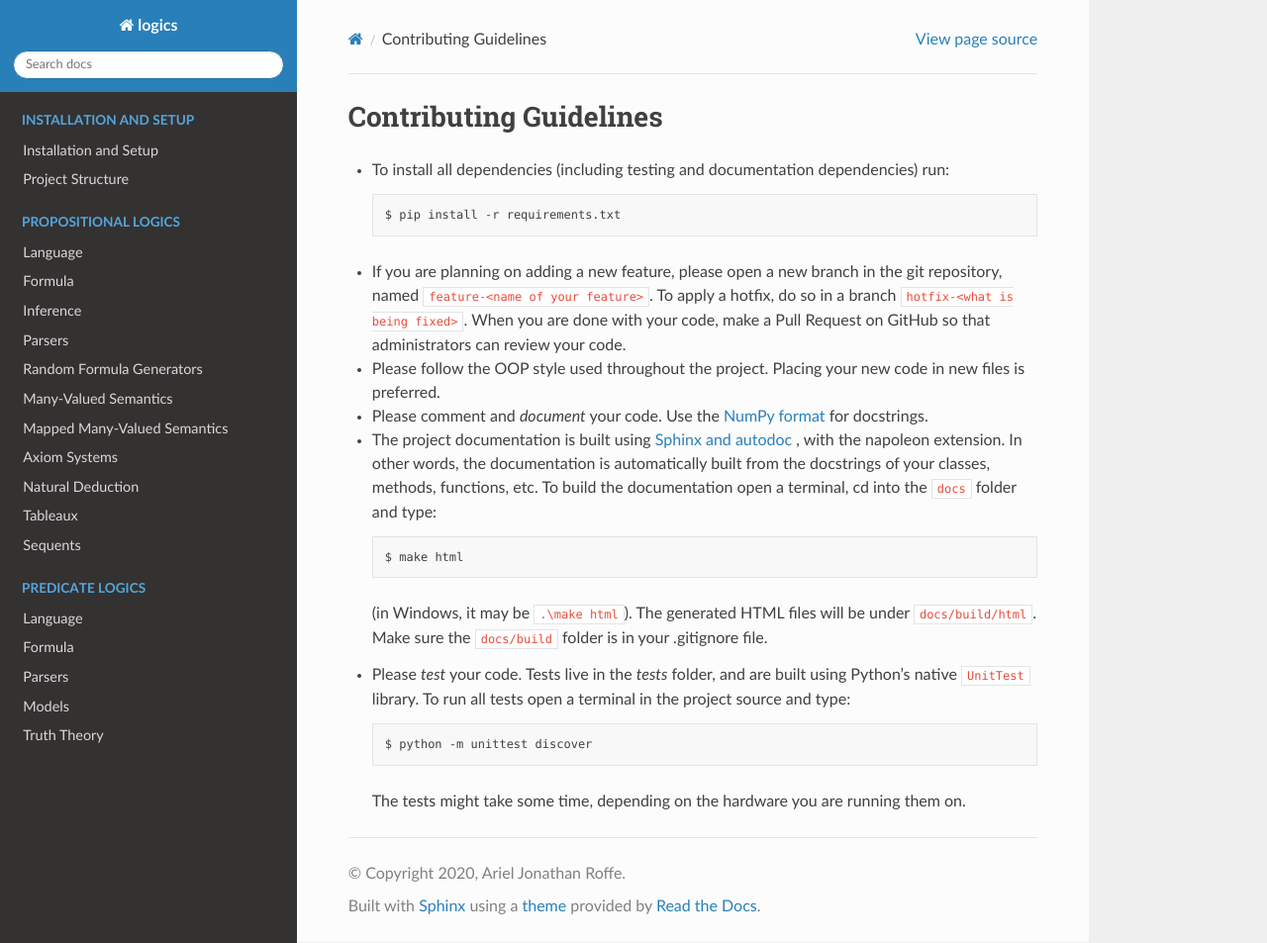
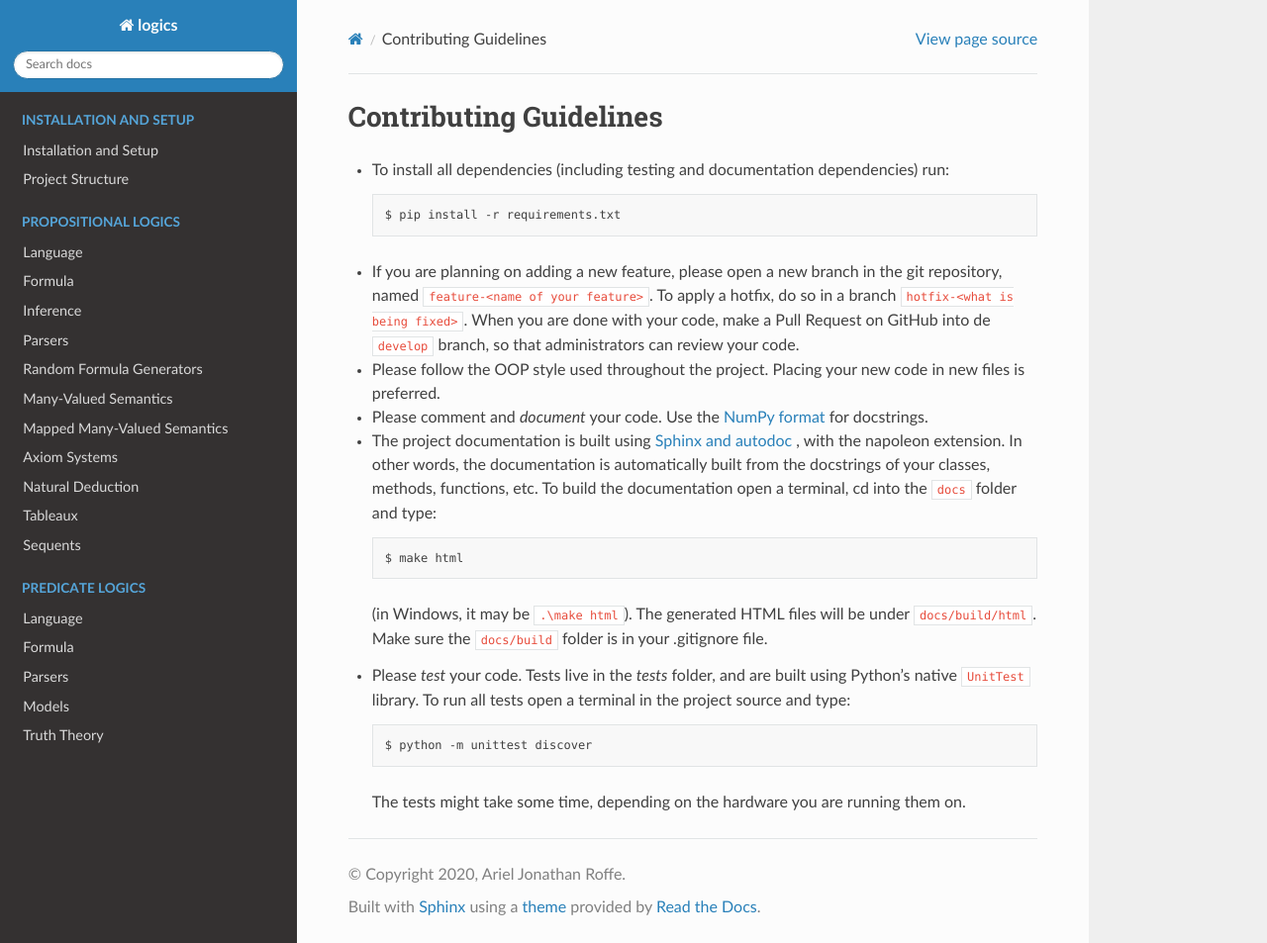
Before and after one commit to ariroffe/logics, a Sphinx documentation site: the page built from docs/source/contributing.rst, in a window 1280 px wide and 953 px high. Shown: the whole window at 99% size. Built offline with Sphinx 7.4.7 and the Read the Docs theme 2.0.0, drawn with Linux system fonts in a browser that asks for light colours.

Commit message:
Mini change in docs (contributing)

```diff
--- a/docs/source/contributing.rst
+++ b/docs/source/contributing.rst
@@ -9,7 +9,8 @@ Contributing Guidelines
 
 * If you are planning on adding a new feature, please open a new branch in the git repository, named
   ``feature-<name of your feature>``. To apply a hotfix, do so in a branch ``hotfix-<what is being fixed>``. When you
-  are done with your code, make a Pull Request on GitHub so that administrators can review your code.
+  are done with your code, make a Pull Request on GitHub into de ``develop`` branch, so that administrators can review
+  your code.
 
 * Please follow the OOP style used throughout the project. Placing your new code in new files is preferred.
 
```
